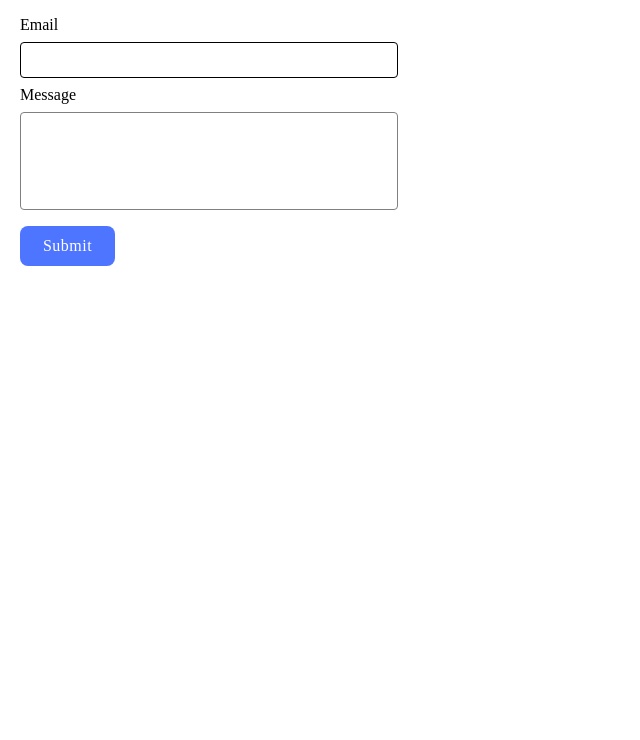
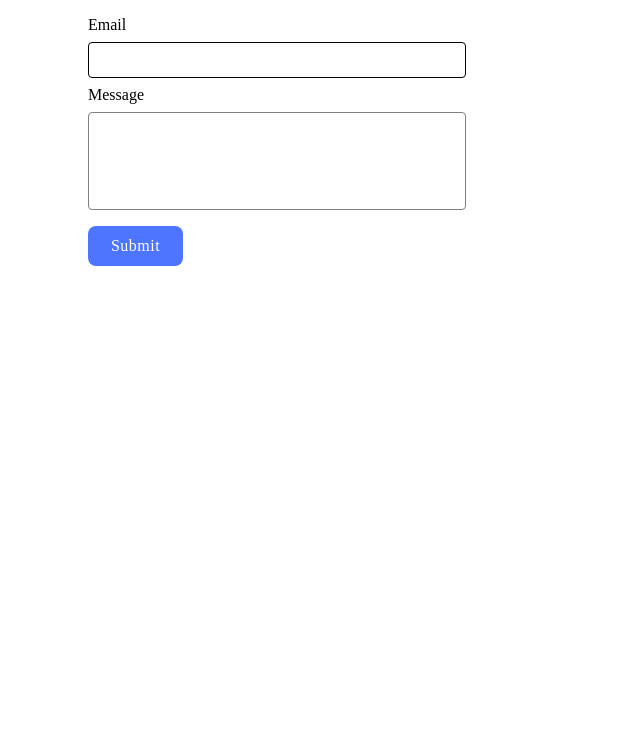
Before and after one commit to NataliiaShah/goit-js-hw-09, a website built with Vite: page src/2-form.html in a window 1280 px wide. Shown: the part 60-800 px from the top of the page, without its empty margins (0-640 px from the left). Built offline with nearby package versions, Linux system fonts and the light colour scheme.

Commit message:
Update styles.css
correction

```diff
--- a/src/css/styles.css
+++ b/src/css/styles.css
@@ -33,6 +33,15 @@ img {
   max-width: 100%;
   height: auto;
 }
+
+.container {
+  max-width: 1128px;
+  padding: 0 15px;
+
+  margin-left: auto;
+  margin-right: auto;
+}
+
 .nav-list {
 display: flex;
 justify-content: center;
```
